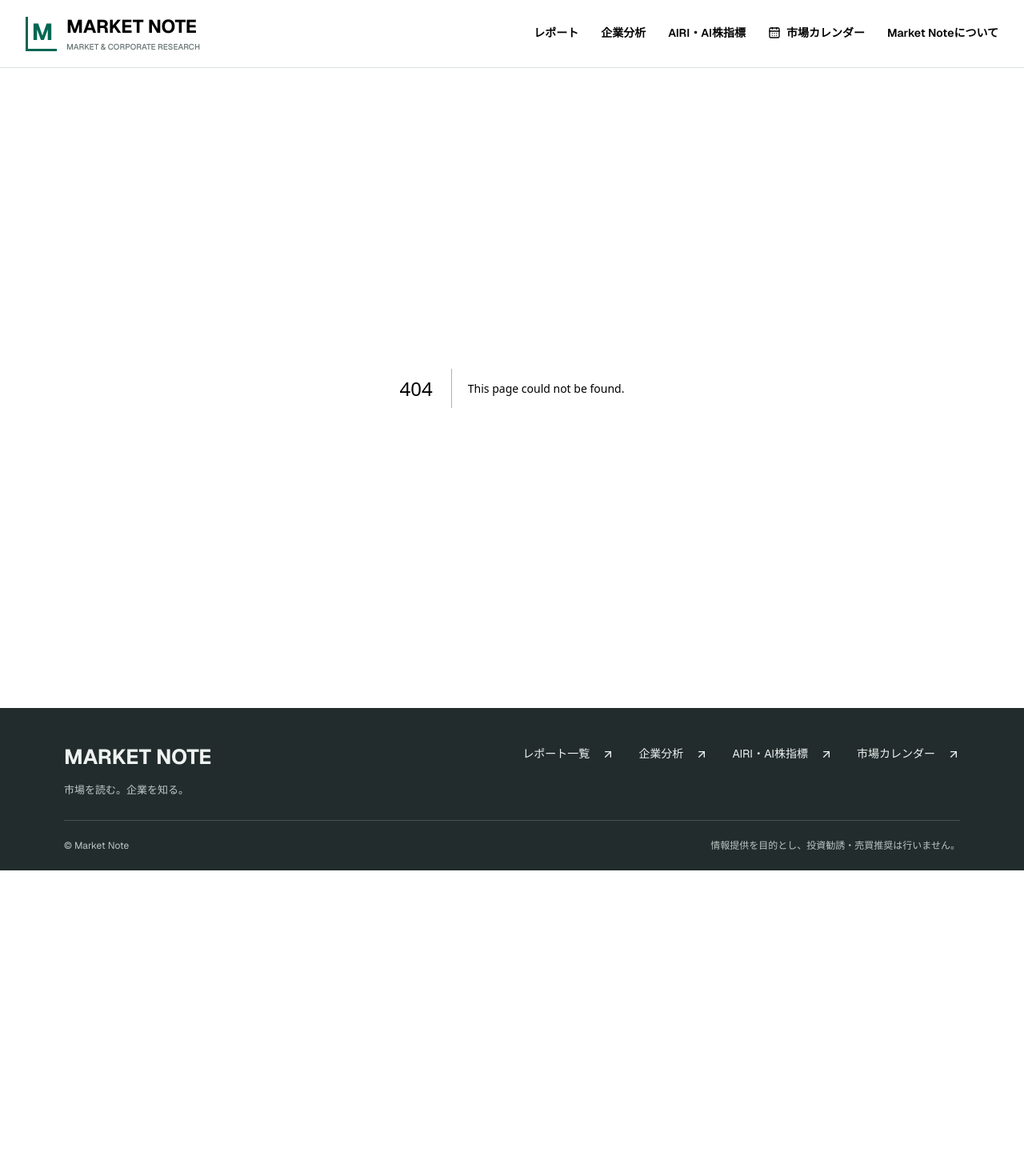
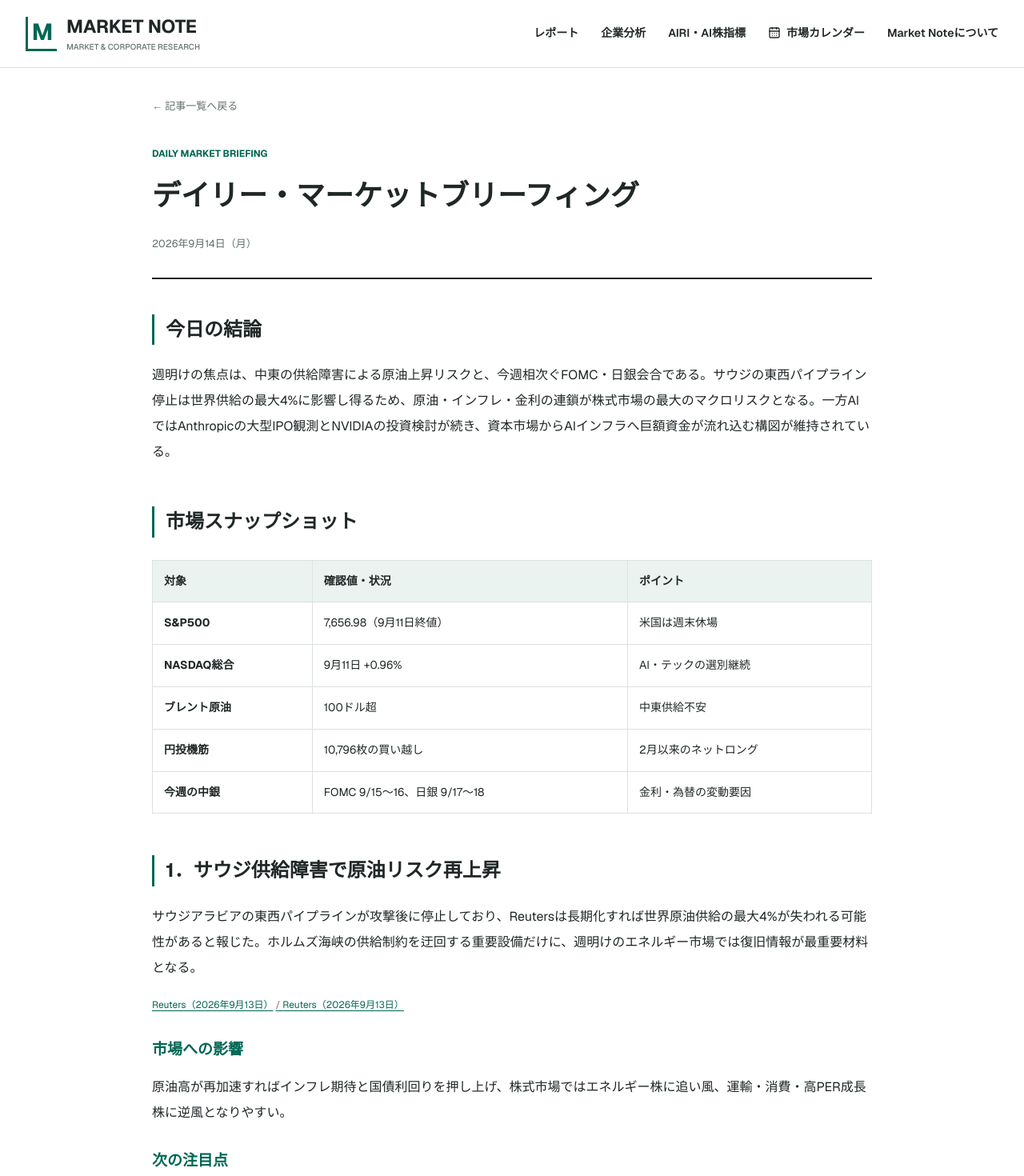
Before and after one commit to market-note-jp/market-note, a Next.js app: page /articles/daily-2026-09-14 in a window 1280 px wide. Before the commit this address had no page. Shown: the top 1470 px of the page at 80% size. Before the commit the page ends 1088 px from the top, so only its background shows below. Built offline with nearby package versions, Linux system fonts and the light colour scheme.

Commit message:
Add daily market briefing for 2026-09-14

```diff
--- /dev/null
+++ b/app/articles/daily-2026-09-14/page.tsx
@@ -0,0 +1,28 @@
+import type { Metadata } from "next";
+import Link from "next/link";
+
+export const metadata: Metadata = {
+  title: "デイリー・マーケットブリーフィング（2026年9月14日） | Market Note",
+  description: "2026年9月14日朝の市場材料を公開情報から整理。",
+};
+
+export default function DailyReportSeptember14() {
+  return (
+    <main className="article-page">
+      <Link className="back-link" href="/">← 記事一覧へ戻る</Link>
+      <article>
+        <header className="report-header"><p className="report-label">DAILY MARKET BRIEFING</p><h1>デイリー・マーケットブリーフィング</h1><p className="report-date">2026年9月14日（月）</p></header>
+        <div className="report-body">
+          <section><h2>今日の結論</h2><p>週明けの焦点は、中東の供給障害による原油上昇リスクと、今週相次ぐFOMC・日銀会合である。サウジの東西パイプライン停止は世界供給の最大4%に影響し得るため、原油・インフレ・金利の連鎖が株式市場の最大のマクロリスクとなる。一方AIではAnthropicの大型IPO観測とNVIDIAの投資検討が続き、資本市場からAIインフラへ巨額資金が流れ込む構図が維持されている。</p></section>
+          <section><h2>市場スナップショット</h2><div className="table-wrap"><table><thead><tr><th>対象</th><th>確認値・状況</th><th>ポイント</th></tr></thead><tbody><tr><td>S&amp;P500</td><td>7,656.98（9月11日終値）</td><td>米国は週末休場</td></tr><tr><td>NASDAQ総合</td><td>9月11日 +0.96%</td><td>AI・テックの選別継続</td></tr><tr><td>ブレント原油</td><td>100ドル超</td><td>中東供給不安</td></tr><tr><td>円投機筋</td><td>10,796枚の買い越し</td><td>2月以来のネットロング</td></tr><tr><td>今週の中銀</td><td>FOMC 9/15〜16、日銀 9/17〜18</td><td>金利・為替の変動要因</td></tr></tbody></table></div></section>
+          <section><h2>1．サウジ供給障害で原油リスク再上昇</h2><p>サウジアラビアの東西パイプラインが攻撃後に停止しており、Reutersは長期化すれば世界原油供給の最大4%が失われる可能性があると報じた。ホルムズ海峡の供給制約を迂回する重要設備だけに、週明けのエネルギー市場では復旧情報が最重要材料となる。</p><p className="inline-sources"><a href="https://www.reuters.com/business/energy/saudi-pipeline-outage-threatens-loss-4-global-oil-supply-2026-09-13/" target="_blank" rel="noreferrer">Reuters（2026年9月13日）</a> <a href="https://www.reuters.com/business/energy/new-report-attack-strait-hormuz-shipping-fans-fears-threats-oil-supplies-2026-09-13/" target="_blank" rel="noreferrer">Reuters（2026年9月13日）</a></p><h3>市場への影響</h3><p>原油高が再加速すればインフレ期待と国債利回りを押し上げ、株式市場ではエネルギー株に追い風、運輸・消費・高PER成長株に逆風となりやすい。</p><h3>次の注目点</h3><ul><li>サウジ東西パイプラインの復旧時期</li><li>ブレント原油の100ドル台定着</li></ul></section>
+          <section><h2>2．Anthropic、Nasdaq上場観測とNVIDIAの投資検討</h2><p>ReutersはBusiness Insiderの報道として、Anthropicが潜在的なIPOの上場先にNasdaqを選んだと伝えた。Reutersは9月11日、NVIDIAがAnthropicのIPOで最大100億ドル規模のアンカー投資を検討しているとも報じている。AIモデル企業と半導体企業の資本関係が一段と深まる可能性がある。</p><p className="inline-sources"><a href="https://www.reuters.com/business/anthropic-selects-nasdaq-ipo-business-insider-reports-2026-09-13/" target="_blank" rel="noreferrer">Reuters（2026年9月13日）</a> <a href="https://www.reuters.com/legal/transactional/nvidia-talks-invest-anthropics-mega-ipo-sources-say-2026-09-11/" target="_blank" rel="noreferrer">Reuters（2026年9月11日）</a></p><h3>市場への影響</h3><p>IPOが具体化すれば、AIモデル企業の評価額がNVIDIA、Broadcom、メモリー、データセンター関連まで波及する新たな価格基準になり得る。</p><h3>次の注目点</h3><ul><li>Anthropicの正式な上場申請</li><li>NVIDIAの投資額と計算資源契約</li></ul></section>
+          <section><h2>3．AI安全性を巡り開発減速論</h2><p>Anthropicのダリオ・アモデイCEOは、先端AIの安全性確保のため、主要企業がモデル能力の向上速度を落とし、第三者評価や共通安全基準を整備するよう提案した。OpenAIのサム・アルトマンCEOらも安全性強化の方向性を支持しているとReutersは報じた。</p><p className="inline-sources"><a href="https://www.reuters.com/business/anthropic-ceo-urges-ai-companies-slow-model-development-2026-09-12/" target="_blank" rel="noreferrer">Reuters（2026年9月12日）</a></p><h3>市場への影響</h3><p>規制や自主的な開発抑制が強まれば短期的にはGPU・データセンター需要の成長期待を冷やす可能性がある。ただし、安全性の標準化が企業導入の障壁を下げれば長期需要にはプラスとなり得る。</p><h3>次の注目点</h3><ul><li>主要AI企業間の共通安全枠組み</li><li>米議会・行政によるAI規制の具体化</li></ul></section>
+          <section><h2>4．円買い越し転換、日銀会合前にポジション変化</h2><p>CFTCデータを基にReutersが報じたところでは、円の投機筋ポジションは9月8日までの週に10,796枚の買い越しとなり、前週の92,227枚の売り越しから急反転した。日銀が9月17〜18日に政策金利を1.25%へ引き上げるとの観測が背景にある。</p><p className="inline-sources"><a href="https://www.reuters.com/world/asia-pacific/speculators-turn-net-long-yen-first-time-since-february-2026-09-13/" target="_blank" rel="noreferrer">Reuters（2026年9月13日）</a> <a href="https://www.reuters.com/world/asia-pacific/boj-set-lift-rates-next-week-offer-few-clues-terminal-sources-say-2026-09-11/" target="_blank" rel="noreferrer">Reuters（2026年9月11日）</a></p><h3>市場への影響</h3><p>円高と国内金利上昇が同時進行すれば、輸出株と金融株で明暗が分かれやすく、円キャリートレード解消が海外資産にも波及する可能性がある。</p><h3>次の注目点</h3><ul><li>ドル円152円台の維持・突破</li><li>日銀の利上げ後の追加利上げペース</li></ul></section>
+          <section><h2>5．FOMCと日銀、金融政策ウィーク</h2><p>今週は9月15〜16日にFOMC、17〜18日に日銀金融政策決定会合が予定されている。Reutersは米8月CPIを受けてFOMCでの利上げ警戒が高まっていると報じ、日銀についても25bp利上げが有力と伝えている。両中銀の政策判断は米国債、日本国債、ドル円、AI・半導体株のバリュエーションに同時に影響する。</p><p className="inline-sources"><a href="https://www.reuters.com/business/wall-st-week-ahead-investors-brace-possible-rate-hike-uncertain-fed-meeting-2026-09-11/" target="_blank" rel="noreferrer">Reuters（2026年9月11日）</a> <a href="https://www.reuters.com/world/asia-pacific/boj-set-lift-rates-next-week-offer-few-clues-terminal-sources-say-2026-09-11/" target="_blank" rel="noreferrer">Reuters（2026年9月11日）</a></p><h3>市場への影響</h3><p>金融引き締めが同時進行すれば流動性と株式の割引率の両面から高バリュエーション銘柄に圧力がかかりやすい。逆に利上げ見送りや慎重姿勢はグロース株の反発材料となる。</p><h3>次の注目点</h3><ul><li>FOMCの政策金利とパウエル議長会見</li><li>日銀の政策金利と植田総裁会見</li></ul></section>
+          <section className="disclaimer"><h2>注意事項</h2><p>本記事は2026年9月14日午前7時までに確認できた公開情報を基に市場動向を整理したものであり、特定の金融商品の売買を推奨する投資助言ではありません。</p></section>
+        </div>
+      </article>
+    </main>
+  );
+}
```
